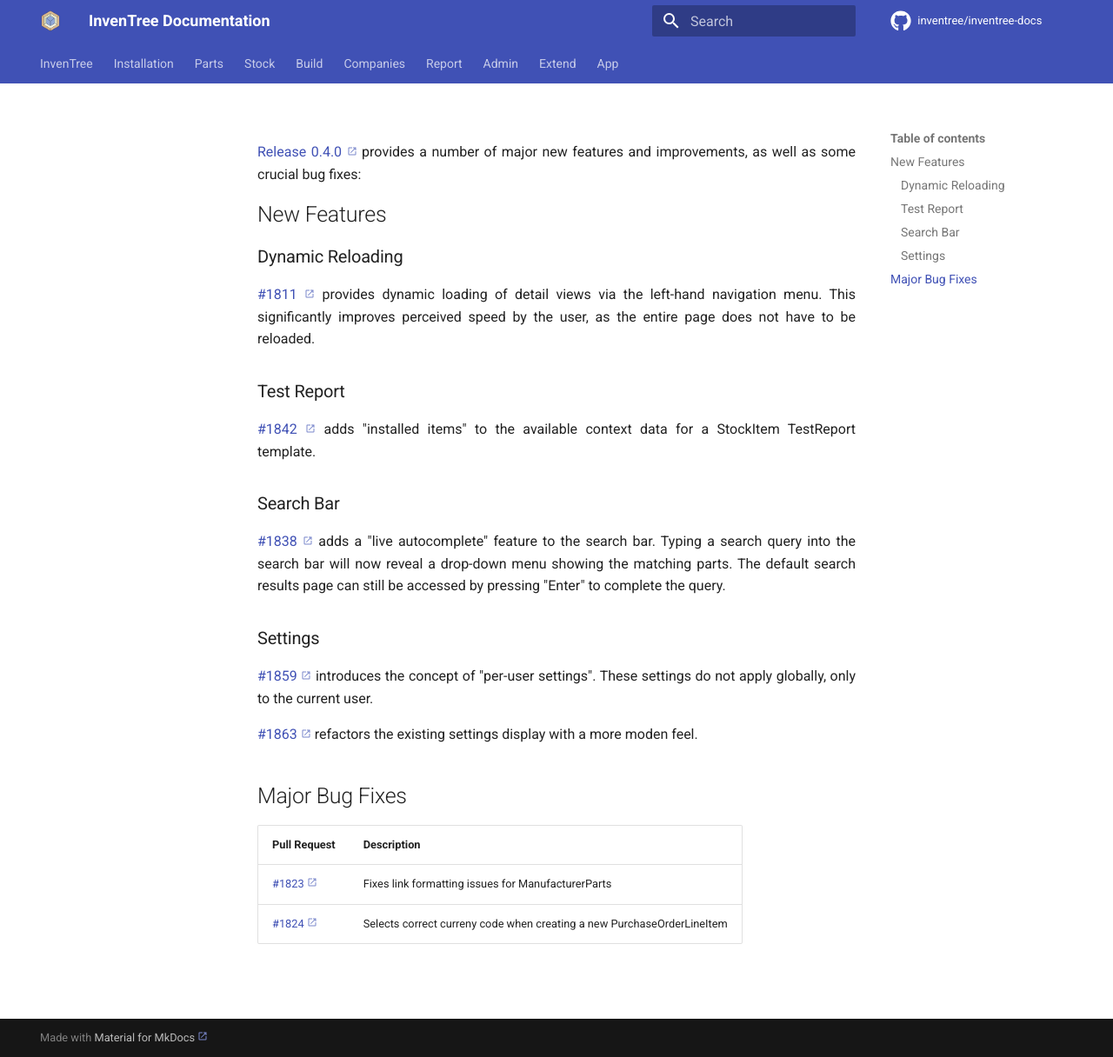
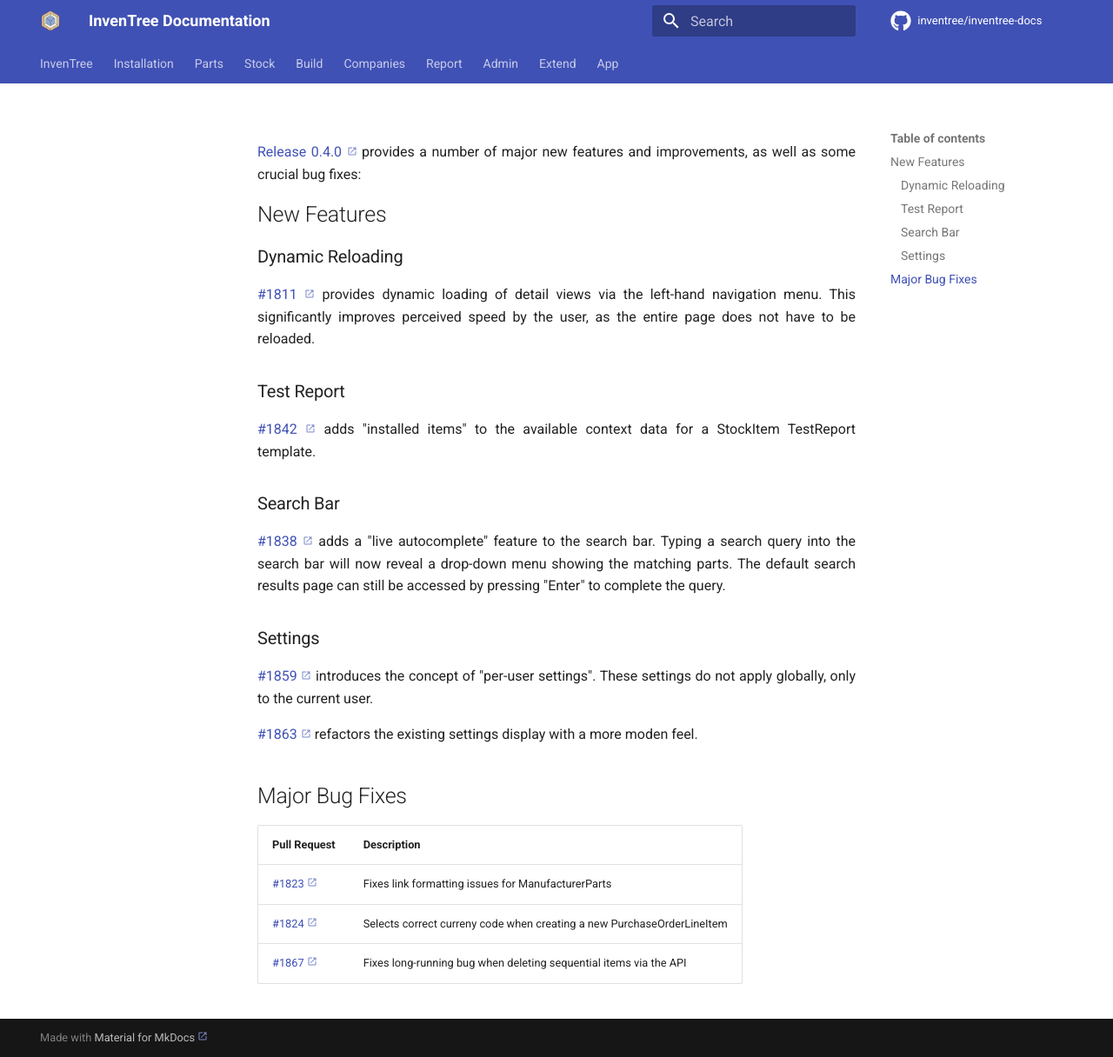
Before and after one commit to inventree/inventree-docs, an MkDocs documentation site: the page built from docs/releases/0.4.0.md, in a window 1280 px wide and 1216 px high. Shown: the whole window at 87% size. Built offline with MkDocs 1.6.1 and Material for MkDocs 9.7.7, drawn with Linux system fonts in a browser that asks for light colours; a script that is not in the unit is left out; comment, search, counter and statistics services are not loaded.

Commit message:
Update 0.4.0.md

```diff
--- a/docs/releases/0.4.0.md
+++ b/docs/releases/0.4.0.md
@@ -30,3 +30,4 @@
 | --- | --- |
 | [#1823](https://github.com/inventree/InvenTree/pull/1823) | Fixes link formatting issues for ManufacturerParts |
 | [#1824](https://github.com/inventree/InvenTree/pull/1824) | Selects correct curreny code when creating a new PurchaseOrderLineItem |
+| [#1867](https://github.com/inventree/InvenTree/pull/1867) | Fixes long-running bug when deleting sequential items via the API |
```
